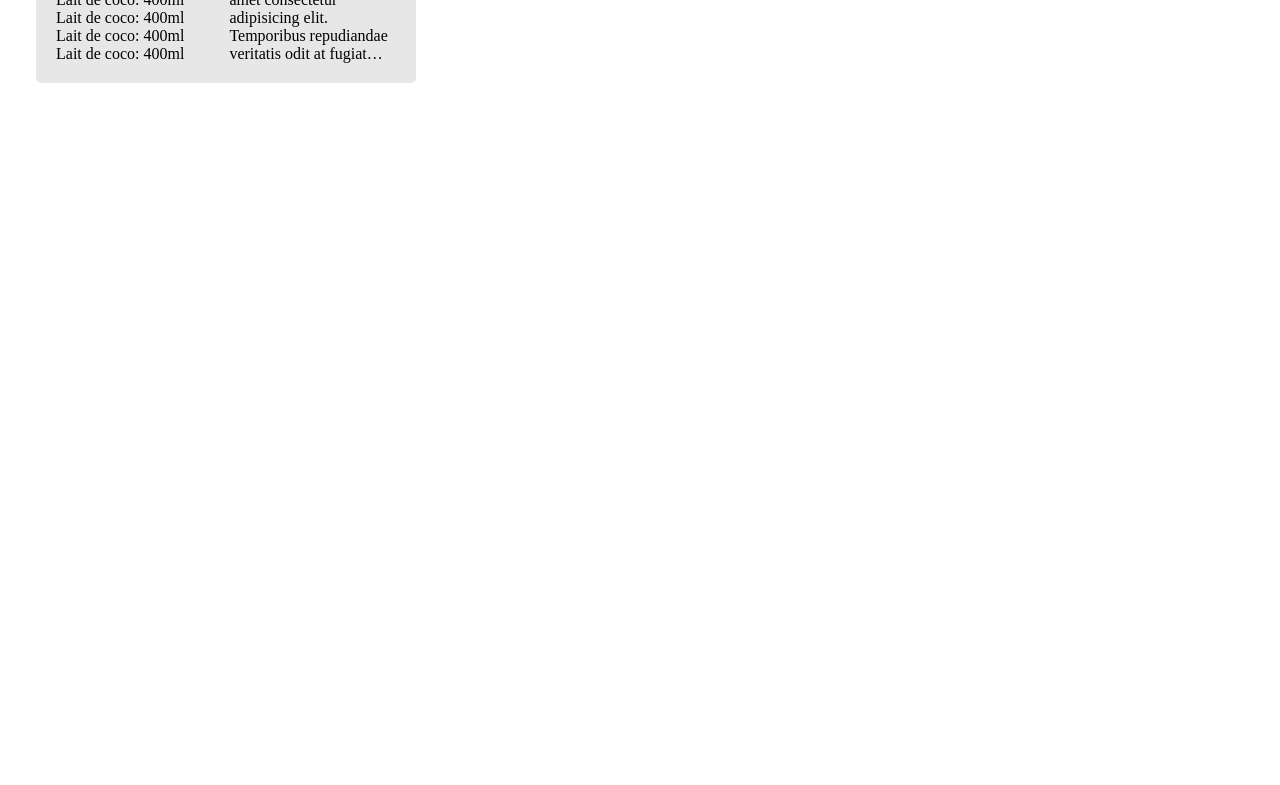
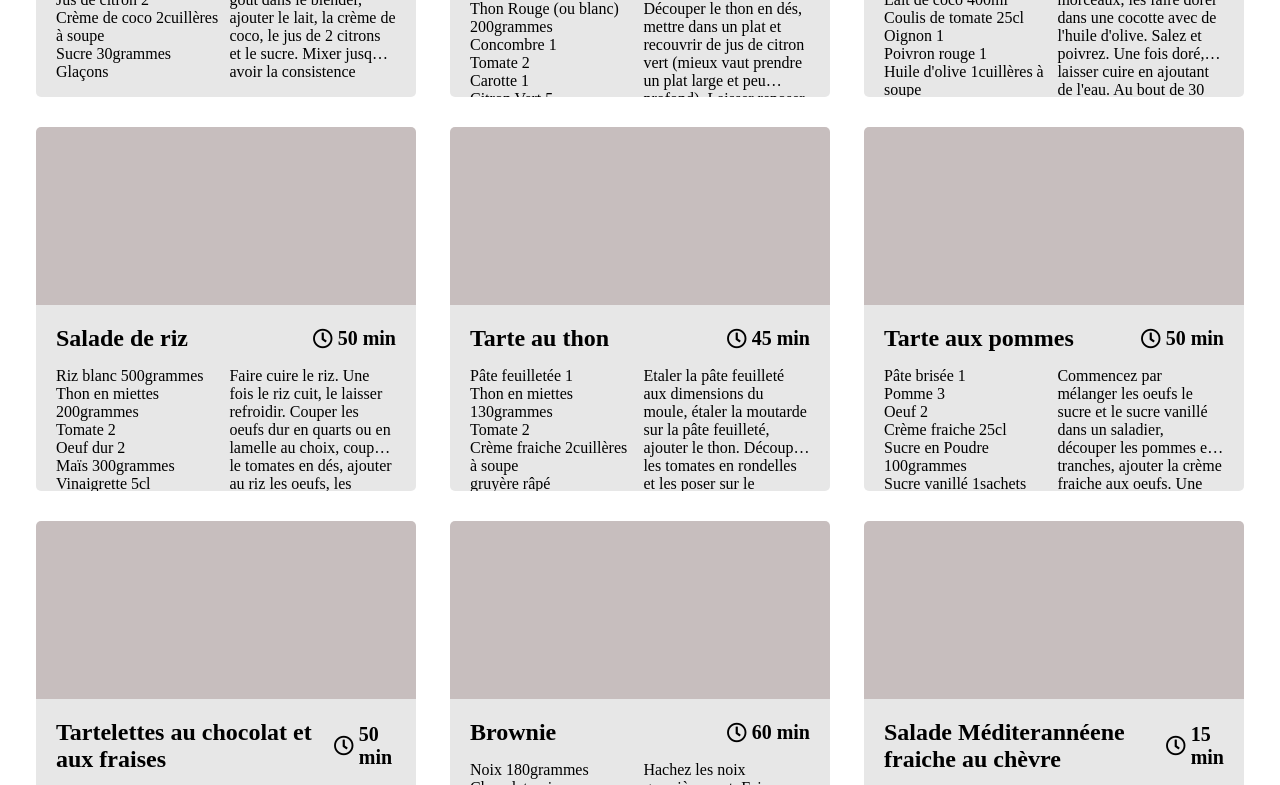
Before and after one commit to MichelYam/MichelYAM_7_062022, a website with bundled scripts: page public/index.html in a window 1280 px wide. Shown: the part 679-1464 px from the top of the page. Before the commit the page ends 800 px from the top, so only its background shows below. Built offline with nearby package versions, Linux system fonts and the light colour scheme.

Commit message:
maj recipes

```diff
--- a/data/recipes.js
+++ b/data/recipes.js
@@ -1,4 +1,4 @@
-export default const recipes = [
+const recipes = [
     {
         "id": 1,
         "name": "Limonade de Coco",
@@ -20,7 +20,7 @@ export default const recipes = [
             },
             {
                 "ingredient": "Sucre",
-                "quantite": 30,
+                "quantity": 30,
                 "unit": "grammes"
             },
             {
@@ -52,7 +52,7 @@ export default const recipes = [
             },
             {
                 "ingredient": "Carotte",
-                "quantite": 1
+                "quantity": 1
             },
             {
                 "ingredient": "Citron Vert",
@@ -1723,4 +1723,5 @@ export default const recipes = [
         "appliance": "Four",
         "ustensils": ["rouleau à patisserie", "fouet"]
     }
-]
+];
+export default recipes;
--- a/package.json
+++ b/package.json
@@ -1,7 +1,7 @@
 {
   "name": "p7",
   "version": "1.0.0",
-  "description": "Rien à installer ici, il suffit d'ouvrir le fichier `index.html`.",
+  "description": "",
   "main": "index.js",
   "scripts": {
     "test": "echo \"Error: no test specified\" && exit 1"
--- a/public/css/style.css
+++ b/public/css/style.css
@@ -207,6 +207,7 @@ svg {
     display: flex;
     justify-content: space-between;
     flex-wrap: wrap;
+    gap: 30px;
 }
 
 
--- a/public/index.html
+++ b/public/index.html
@@ -92,36 +92,10 @@
         <!-- list of recipes -->
         <div class="recipes">
             <div class="recipe__list">
-                <article class="recipe__card">
-                    <div class="img"></div>
-                    <div class="recipes__card-content">
-                        <div class="recipe__header">
-                            <h2>Limonade de Doco</h2>
-                            <div>
-                                <i class="far fa-clock"></i>
-                                <span>10 min</span>
-                            </div>
-                        </div>
-                        <div class="recipe__container">
-                            <ul>
-                                <li>Lait de coco: 400ml</li>
-                                <li>Lait de coco: 400ml</li>
-                                <li>Lait de coco: 400ml</li>
-                                <li>Lait de coco: 400ml</li>
-                                <li>Lait de coco: 400ml</li>
-                            </ul>
-                            <p>Lorem ipsum dolor sit amet consectetur adipisicing elit. Temporibus repudiandae
-                                veritatis
-                                odit at fugiat adipisci laboriosam incidunt omnis, commodi sapiente nihil esse
-                                corporis
-                                quo recusandae assumenda quis exercitationem quasi est.</p>
-                        </div>
-                    </div>
-                </article>
             </div>
         </div>
     </main>
-    <script src="../src/index.js"></script>
+    <script type="module" src="../src/index.js"></script>
 </body>
 
 </html>
--- a/src/index.js
+++ b/src/index.js
@@ -1,3 +1,6 @@
+import recipes from '../data/recipes.js';
+import getAllRecipes from './recipes.js';
+
 function toggleItem() {
     const filterBtn = document.querySelectorAll('.filter-btn');
     const itemClass = this.parentNode.parentNode.parentNode.className;
@@ -11,7 +14,6 @@ function toggleItem() {
 }
 
 function handleDownMenu() {
-
     // handle open/close filters
     const arrow = document.querySelectorAll('.fa-angle-down');
     const label = document.querySelectorAll('.filter-title');
@@ -23,8 +25,14 @@ function handleDownMenu() {
     }
 }
 
+function displayRecipes() {
+    const recipeSection = document.querySelector('.recipe__list');
+    recipeSection.innerHTML = getAllRecipes(recipes);
+}
+
 function init() {
     handleDownMenu();
+    displayRecipes();
 }
 
 init();
--- a/src/recipes.js
+++ b/src/recipes.js
@@ -0,0 +1,36 @@
+export default function getAllRecipes(recipes) {
+    function recipeIngredients(item) {
+        let ingredientList = '';
+        if (item.unit && item.quantity) {
+            ingredientList = `<li>${item.ingredient} ${item.quantity}${item.unit}</li>`;
+        } else if (item.quantity && !item.unit) {
+            ingredientList = `<li>${item.ingredient} ${item.quantity}</li>`;
+        } else {
+            ingredientList = `<li>${item.ingredient}</li>`;
+        }
+        return ingredientList;
+    }
+    return recipes.map((recipe) => (
+        ` <article class="recipe__card">
+            <div class="img"></div>
+            <div class="recipes__card-content">
+                <div class="recipe__header">
+                    <h2>${recipe.name}</h2>
+                    <div>
+                     <i class="far fa-clock"></i>
+                     <span>${recipe.time} min</span>
+                    </div>
+                </div>
+            <div class="recipe__container">
+                <ul>
+                    ${recipe.ingredients.map((item) => (
+            recipeIngredients(item)
+        )).join('')
+        }
+                </ul>
+                <p>${recipe.description}</p>
+             </div>
+         </div>
+        </article>`
+    )).join('');
+}
```
Also changed, not shown: .eslintrc.json, src/api/Api.js (deleted).
